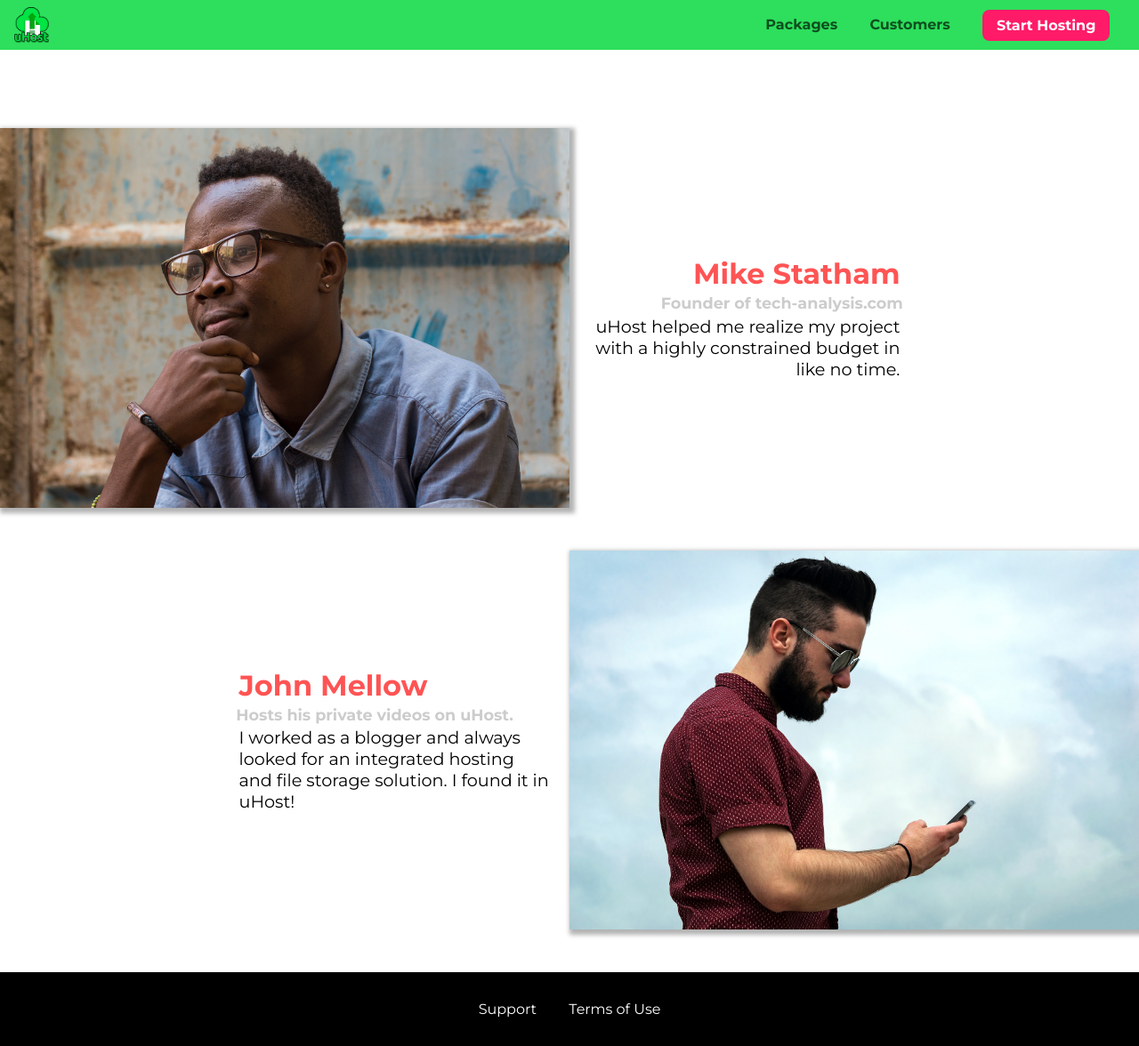
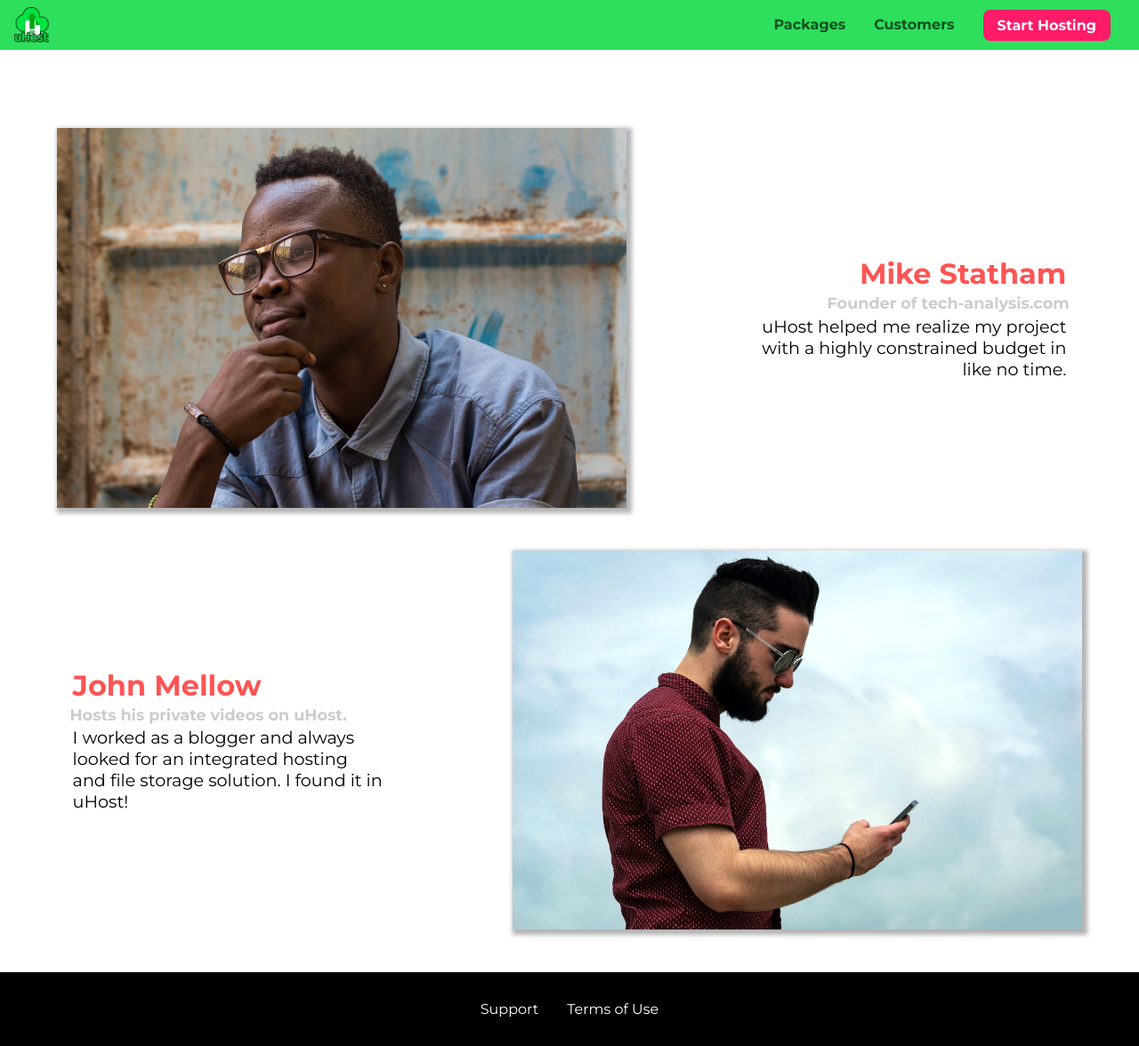
Before and after one commit to aussftw/uhost, a plain HTML site: page customers/index.html in a window 1280 px wide. Shown: the whole page at 89% size. Drawn offline with Linux system fonts and the light colour scheme.

Commit message:
added flexbox

```diff
--- a/customers/customers.css
+++ b/customers/customers.css
@@ -65,18 +65,16 @@ main {
     .testimonial {
       margin: 3rem auto;
       max-width: 1500px;
+      display: flex;
+      align-items: center;
+      justify-content:  space-around;
     }
 
     .testimonial__image-container {
-      display: inline-block;
-      vertical-align: middle;
       width: 66%;
     }
 
     .testimonial__info {
-      display: inline-block;
-      vertical-align: middle;
       width: 30%;
     }
-
   }
--- a/shared.css
+++ b/shared.css
@@ -35,11 +35,9 @@ main {
   background: #2ddf5c;
   padding: 0.5rem 1rem;
   z-index: 1;
-}
-
-.main-header > div {
-  display: inline-block;
-  vertical-align: middle;
+  display: flex;
+  align-items: center;
+  justify-content: space-between;
 }
 
 .toggle-button {
@@ -70,12 +68,11 @@ main {
   font-weight: bold;
   height: 2.5rem;
   /* width: 20px; */
-  display: inline-block;
-  vertical-align: middle;
 }
 
 .main-header__brand img {
-  height: 100%;
+  height: 2.5rem;
+  vertical-align: middle;
   /* width: 100%; */
 }
 
@@ -87,10 +84,10 @@ main {
   margin: 0;
   padding: 0;
   list-style: none;
+  display: flex;
 }
 
 .main-nav__item {
-  display: inline-block;
   margin: 0 1rem;
 }
 
@@ -131,10 +128,7 @@ main {
   }
 
   .main-nav {
-    display: inline-block;
-    text-align: right;
-    width: calc(100% - 44px);
-    vertical-align: middle;
+    display: flex;
   }
 }
 
@@ -148,12 +142,13 @@ main {
   list-style: none;
   margin: 0;
   padding: 0;
-  text-align: center;
+  display: flex;
+  flex-direction: column;
+  align-items: center;
 }
 
 .main-footer__link {
-  display: block;
-  margin: 1rem 0;
+  margin: 0.5rem 0;
 }
 
 .main-footer__link a {
@@ -181,9 +176,12 @@ main {
   width: 90%;
   height: 100%;
   list-style: none;
-  margin: 10% auto;
+  margin: 0 auto;
   padding: 0;
-  text-align: center;
+  display: flex;
+  flex-direction: column;
+  justify-content: center;
+  align-items: center;
 }
 
 .mobile-nav__item {
@@ -228,7 +226,10 @@ main {
 
 @media (min-width: 40rem) {
   .main-footer__link {
-    display: inline-block;
     margin: 0 1rem;
   }
+  .main-footer__links {
+    flex-direction: row;
+    justify-content: center;
+  }
 }
```
